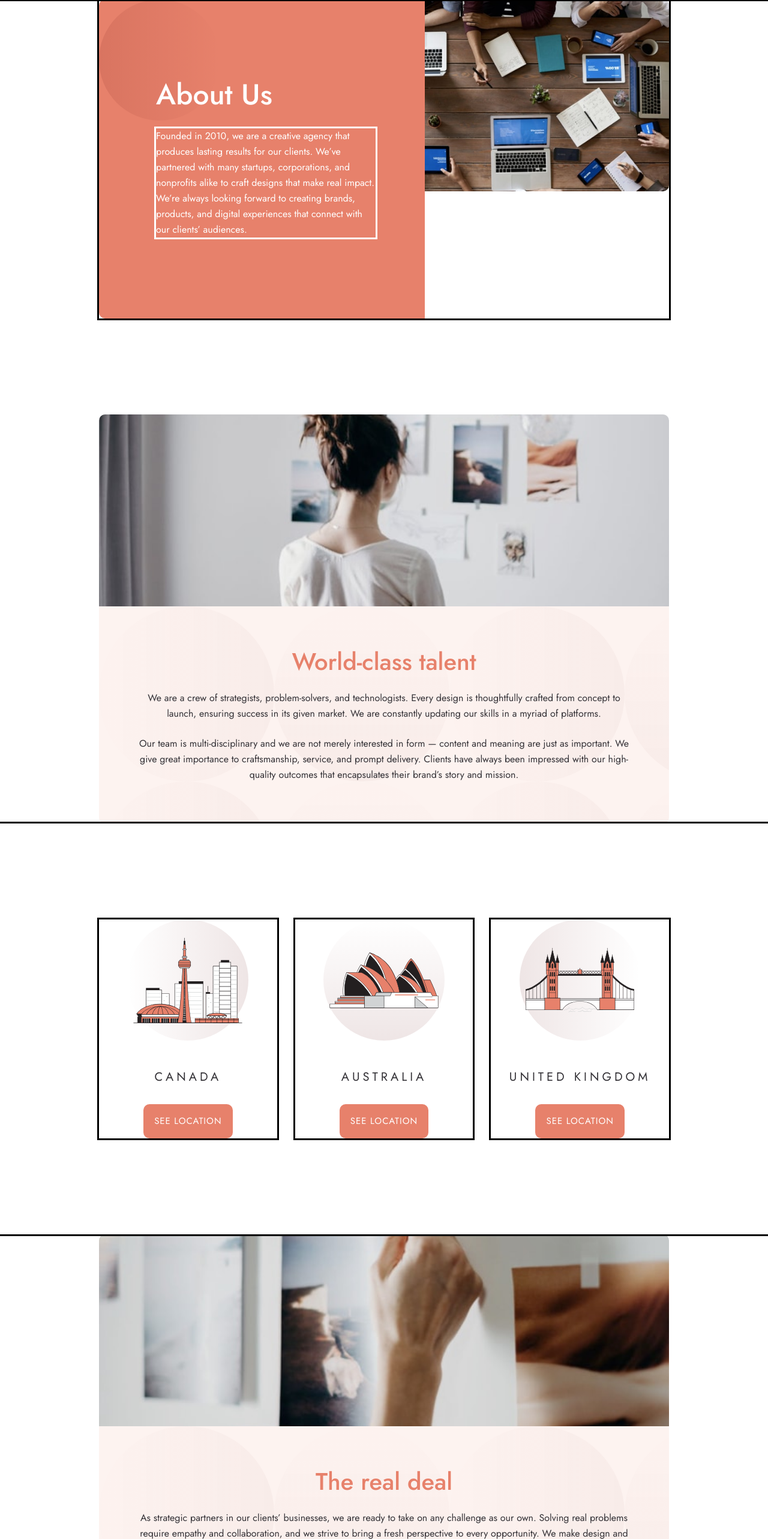
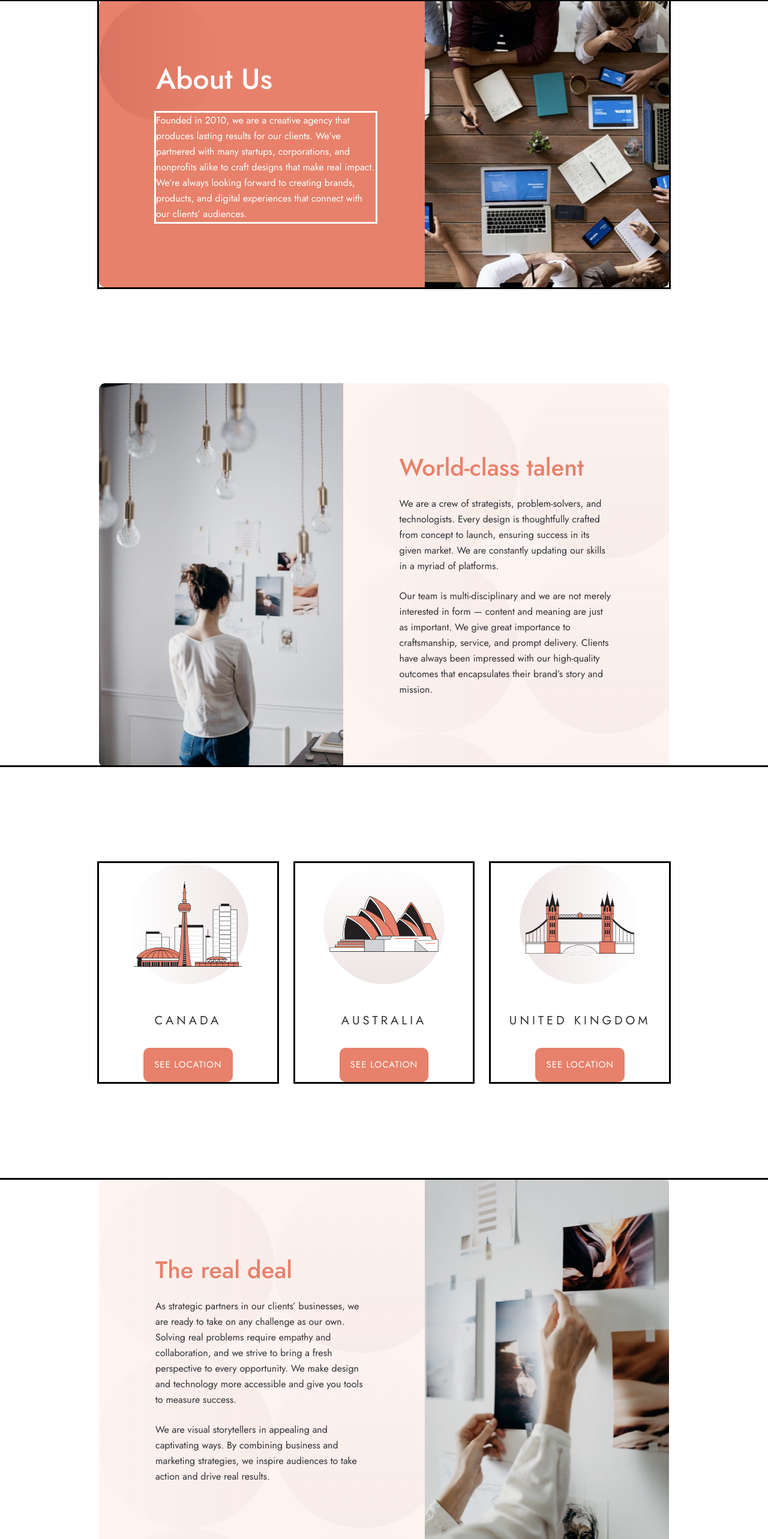
Before and after one commit to presh-031/designo, a Next.js app: page /about in a window 1280 px wide. Shown: the part 168-2734 px from the top of the page at 60% size. Built offline with nearby package versions, Linux system fonts and the light colour scheme.

Commit message:
style: finished making about page desktop responsive

```diff
--- a/pages/about.tsx
+++ b/pages/about.tsx
@@ -4,9 +4,9 @@ import Talk from "@/components/Cta";
 const about = () => {
   return (
     <div className="">
-      <div className=" outline sm:mx-[4rem] sm:mb-[12rem] xl:mx-[16.5rem] xl:mb-[16rem] xl:flex xl:flex-row-reverse">
-        <div className="h-[32rem] bg-[url('../assets/about/mobile/image-about-hero.jpg')] bg-cover bg-center min-[450px]:bg-[url('../assets/about/tablet/image-about-hero.jpg')] sm:rounded-t-2xl  xl:w-[42.8%] xl:rounded-none xl:rounded-r-2xl xl:bg-[url('../assets/about/desktop/image-about-hero.jpg')] "></div>
-        <div className="bg-peach bg-[url('../assets/shared/desktop/bg-pattern-small-circle.svg')] bg-no-repeat py-[8rem] px-[2.4rem] text-center text-white  sm:rounded-b-2xl sm:px-[5.8rem] sm:py-[6.4rem] xl:w-[57.2%] xl:rounded-none xl:rounded-l-2xl xl:py-[13.5rem] xl:pr-[8.2rem] xl:pl-[9.5rem] xl:text-left">
+      <div className=" outline sm:mx-[4rem] sm:mb-[12rem] xl:mx-[16.5rem] xl:mb-[16rem] xl:flex xl:h-[48rem] xl:flex-row-reverse">
+        <div className="h-[32rem] bg-[url('../assets/about/mobile/image-about-hero.jpg')] bg-cover bg-center min-[450px]:bg-[url('../assets/about/tablet/image-about-hero.jpg')] sm:rounded-t-2xl xl:h-full  xl:w-[42.8%] xl:rounded-none xl:rounded-r-2xl xl:bg-[url('../assets/about/desktop/image-about-hero.jpg')]"></div>
+        <div className="bg-peach bg-[url('../assets/shared/desktop/bg-pattern-small-circle.svg')] bg-no-repeat py-[8rem] px-[2.4rem] text-center text-white sm:rounded-b-2xl sm:px-[5.8rem] sm:py-[6.4rem]  xl:flex xl:w-[57.2%] xl:flex-col xl:justify-center xl:rounded-none xl:rounded-l-2xl xl:py-[0] xl:pr-[8.2rem] xl:pl-[9.5rem] xl:text-left">
           <p className="mb-[2.4rem] text-[3.2rem] font-medium leading-[3.6rem] sm:mb-[3.2rem] sm:text-[4.8rem] sm:leading-[4.8rem] ">
             About Us
           </p>
@@ -19,10 +19,9 @@ const about = () => {
           </p>
         </div>
       </div>
-
-      <div className=" sm:mx-[4rem] sm:overflow-hidden sm:rounded-2xl xl:mx-[16.5rem]">
-        <div className="h-[32rem] bg-[url('../assets/about/mobile/image-world-class-talent.jpg')] bg-cover bg-center min-[450px]:bg-[url('../assets/about/tablet/image-world-class-talent.jpg')]"></div>
-        <div className="bg-[#fdf3f0] bg-[url('../assets/shared/desktop/bg-pattern-two-circles.svg')] py-[8rem] px-[2.4rem] text-center sm:px-[5.8rem] sm:py-[6.8rem] ">
+      <div className=" sm:mx-[4rem] sm:overflow-hidden sm:rounded-2xl xl:mx-[16.5rem] xl:flex xl:h-[64rem]">
+        <div className="h-[32rem] bg-[url('../assets/about/mobile/image-world-class-talent.jpg')]  bg-cover bg-center outline min-[450px]:bg-[url('../assets/about/tablet/image-world-class-talent.jpg')] xl:h-full xl:w-[42.8%] xl:bg-[url('../assets/about/desktop/image-world-class-talent.jpg')]"></div>
+        <div className="bg-[#fdf3f0] bg-[url('../assets/shared/desktop/bg-pattern-two-circles.svg')] py-[8rem] px-[2.4rem] text-center sm:px-[5.8rem] sm:py-[6.8rem] xl:flex xl:w-[57.2%] xl:flex-col xl:justify-center xl:py-[0] xl:px-[9.4rem] xl:text-left ">
           <p className="mb-[2.4rem] text-[3.2rem] font-medium leading-[3.6rem] text-peach sm:text-[4rem] sm:leading-[4.8rem]">
             World-class talent
           </p>
@@ -45,9 +44,9 @@ const about = () => {
 
       <AllLocations />
 
-      <div className=" sm:mx-[4rem] sm:overflow-hidden sm:rounded-2xl xl:mx-[16.5rem]">
-        <div className="h-[32rem] bg-[url('../assets/about/mobile/image-real-deal.jpg')] bg-cover bg-center min-[450px]:bg-[url('../assets/about/tablet/image-real-deal.jpg')]"></div>
-        <div className="bg-[#fdf3f0] bg-[url('../assets/shared/desktop/bg-pattern-two-circles.svg')] py-[8rem] px-[2.4rem] text-center sm:px-[5.8rem] sm:py-[6.8rem] ">
+      <div className=" sm:mx-[4rem] sm:overflow-hidden sm:rounded-2xl xl:mx-[16.5rem] xl:flex xl:h-[64rem] xl:flex-row-reverse">
+        <div className="h-[32rem]  bg-[url('../assets/about/mobile/image-real-deal.jpg')] bg-cover bg-center min-[450px]:bg-[url('../assets/about/tablet/image-real-deal.jpg')] xl:h-full xl:w-[42.8%] xl:bg-[url('../assets/about/desktop/image-real-deal.jpg')]"></div>
+        <div className="bg-[#fdf3f0] bg-[url('../assets/shared/desktop/bg-pattern-two-circles.svg')] py-[8rem] px-[2.4rem] text-center sm:px-[5.8rem] sm:py-[6.8rem] xl:flex xl:w-[57.2%] xl:flex-col xl:justify-center xl:py-[15.4rem] xl:px-[9.4rem] xl:text-left ">
           <p className="mb-[2.4rem] text-[3.2rem] font-medium leading-[3.6rem] text-peach sm:text-[4rem] sm:leading-[4.8rem]">
             The real deal
           </p>
```
